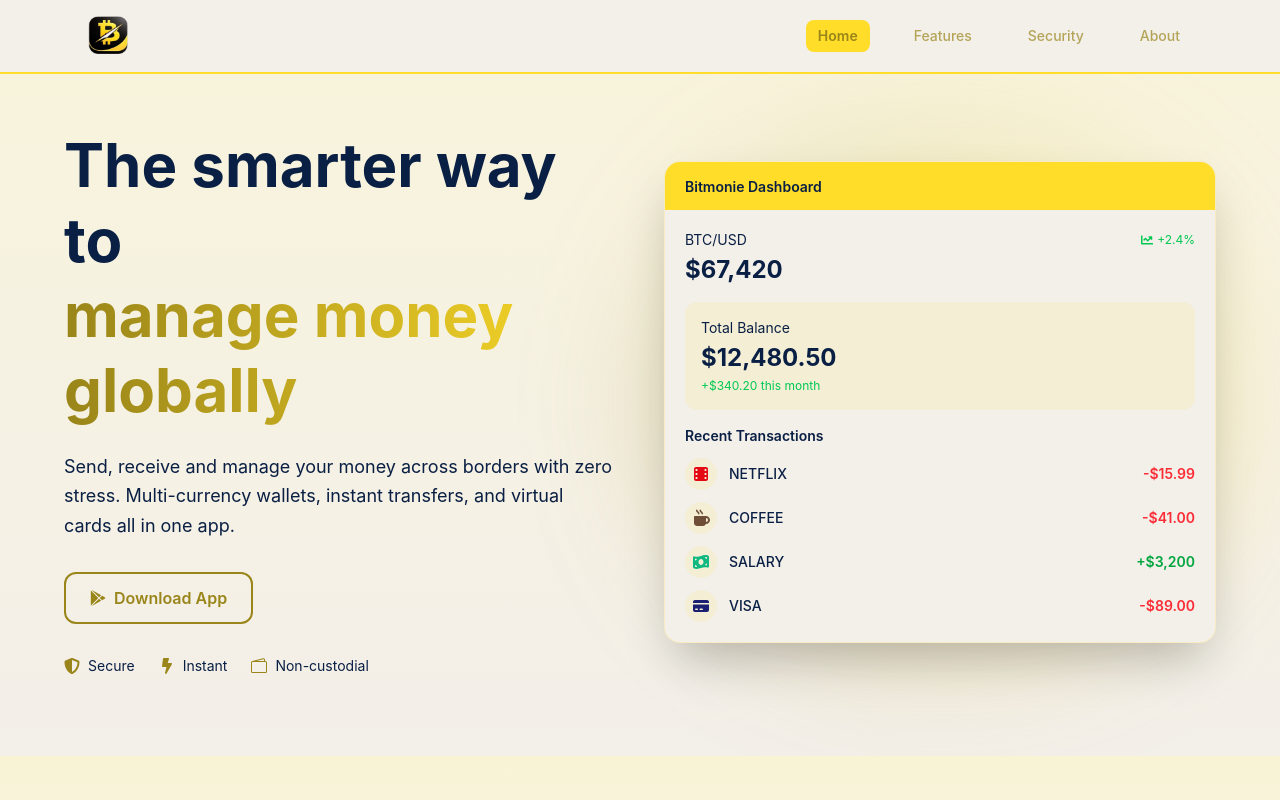
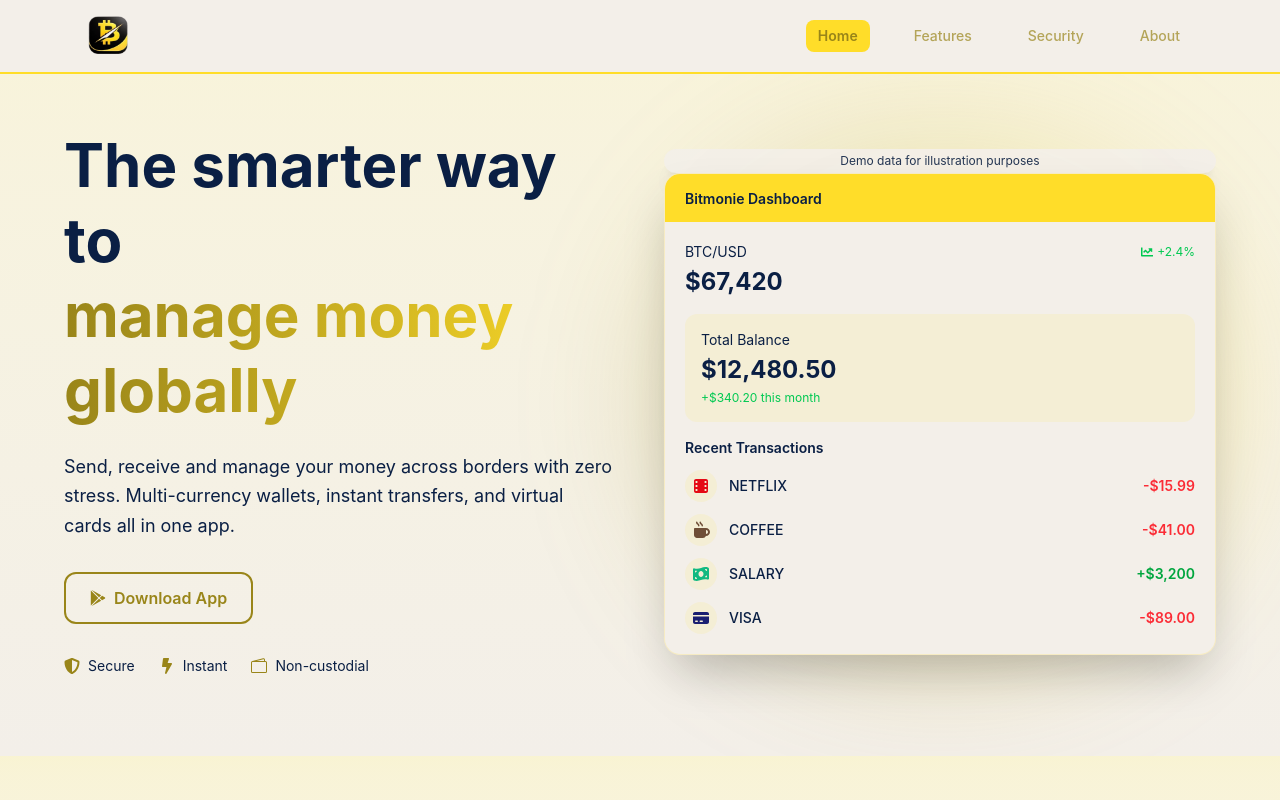
Before and after one commit to nwoemma/bitmonie, a React (Vite) app: page / in a window 1280 px wide. Shown: the top 800 px of the page. Built offline with nearby package versions, Linux system fonts and the light colour scheme.

Commit message:
latest commit

```diff
--- a/src/components/core/Hero.tsx
+++ b/src/components/core/Hero.tsx
@@ -69,6 +69,9 @@ export default function Hero() {
           {/* Dashboard Card */}
           <div className="relative">
             <div className="absolute -inset-4 bg-gradient-to-r from-tertiary/20 to-primary/20 rounded-full blur-3xl" />
+              <div className="relative bg-secondary rounded-2xl shadow-xl overflow-hidden px-4 py-1 text-xs flex items-center justify-center animate-pulse">
+                Demo data for illustration purposes
+              </div>
             <div className="relative bg-secondary rounded-2xl shadow-2xl overflow-hidden border border-primary/20">
               <div className="bg-primary px-5 py-3">
                 <span className="text-text-color text-sm font-semibold">Bitmonie Dashboard</span>
```
